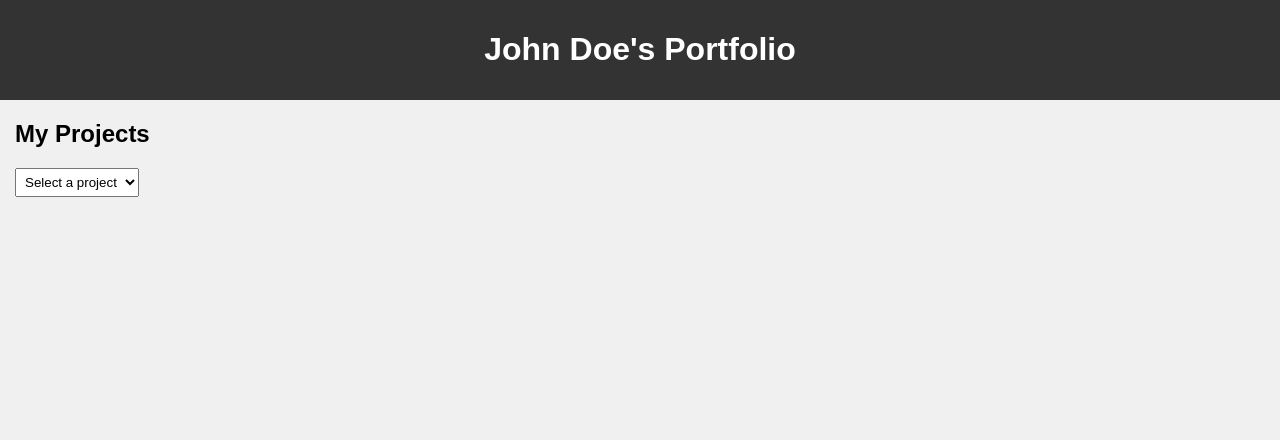
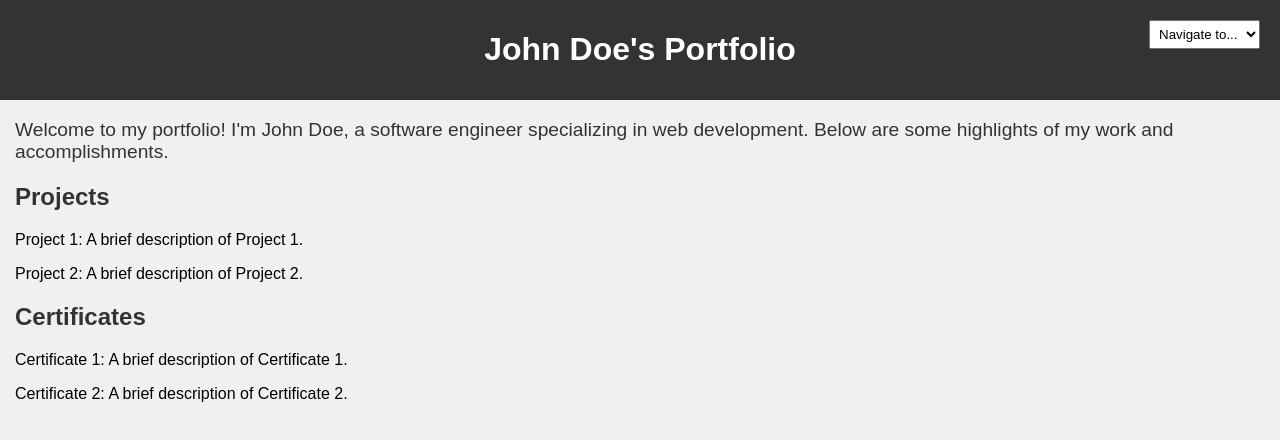
Before and after one commit to KnutOplandMoen/KnutOplandMoen, a plain HTML site: page index.html in a window 1280 px wide. Drawn offline with Linux system fonts and the light colour scheme.

Commit message:
Update index.html

```diff
--- a/index.html
+++ b/index.html
@@ -21,13 +21,25 @@
         select {
             padding: 5px;
         }
+        .dropdown {
+            position: absolute;
+            top: 20px;
+            right: 20px;
+        }
+        .intro {
+            font-size: 1.2em;
+            color: #333;
+        }
+        h2 {
+            color: #333;
+        }
     </style>
     <script>
-        function navigateToProject() {
-            var select = document.getElementById('projectSelect');
-            var selectedProject = select.options[select.selectedIndex].value;
-            if (selectedProject) {
-                window.location.href = selectedProject + '.html';
+        function navigateToPage() {
+            var select = document.getElementById('pageSelect');
+            var selectedPage = select.options[select.selectedIndex].value;
+            if (selectedPage) {
+                window.location.href = selectedPage + '.html';
             }
         }
     </script>
@@ -35,14 +47,24 @@
 <body>
     <div class="header">
         <h1>John Doe's Portfolio</h1>
+        <div class="dropdown">
+            <select id="pageSelect" onchange="navigateToPage()">
+                <option value="">Navigate to...</option>
+                <option value="project1">Project 1</option>
+                <option value="project2">Project 2</option>
+                <option value="certificate1">Certificate 1</option>
+                <option value="certificate2">Certificate 2</option>
+            </select>
+        </div>
     </div>
     <div class="content">
-        <h2>My Projects</h2>
-        <select id="projectSelect" onchange="navigateToProject()">
-            <option value="">Select a project</option>
-            <option value="project1">Project 1</option>
-            <option value="project2">Project 2</option>
-        </select>
+        <p class="intro">Welcome to my portfolio! I'm John Doe, a software engineer specializing in web development. Below are some highlights of my work and accomplishments.</p>
+        <h2>Projects</h2>
+        <p>Project 1: A brief description of Project 1.</p>
+        <p>Project 2: A brief description of Project 2.</p>
+        <h2>Certificates</h2>
+        <p>Certificate 1: A brief description of Certificate 1.</p>
+        <p>Certificate 2: A brief description of Certificate 2.</p>
     </div>
 </body>
 </html>
```
